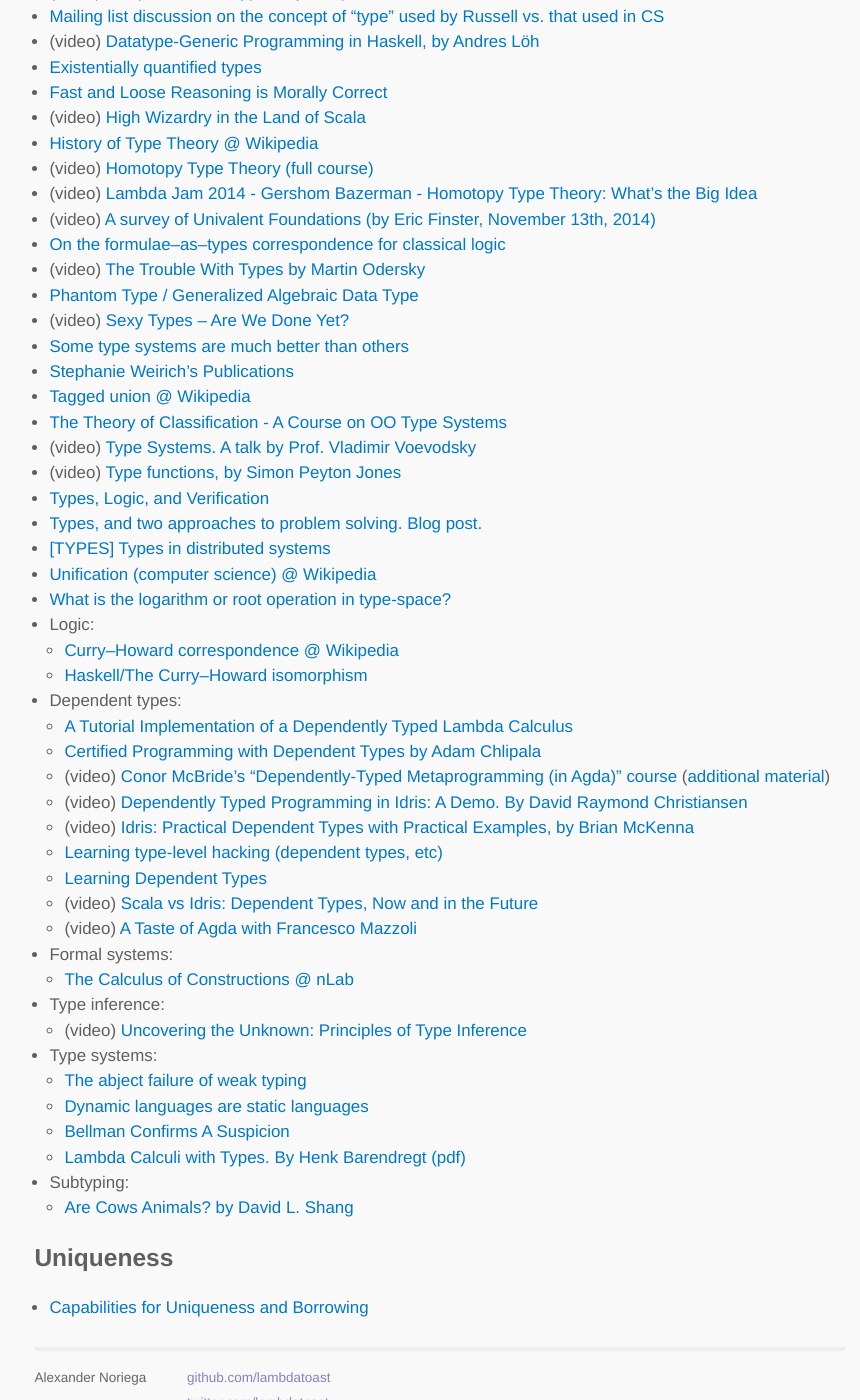
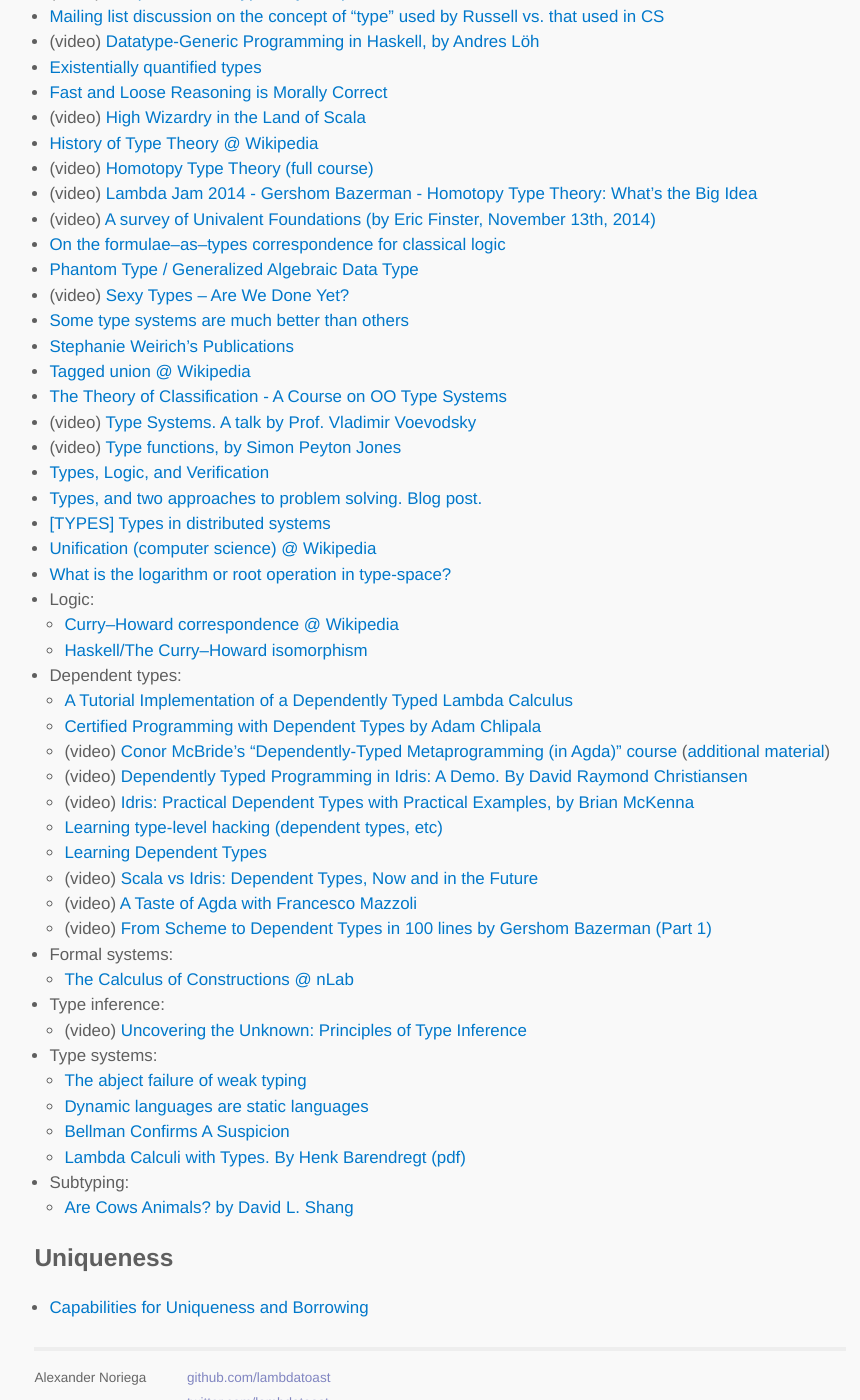
Before and after one commit to lambdatoast/lambdatoast.github.com, a Jekyll site: the page built from cs-resources/index.md, in a window 1280 px wide and 1400 px high, scrolled down 8031 px. Shown: the whole window, without its empty margins (200-1060 px from the left). Built offline with Jekyll 4.4.1, drawn with Linux system fonts in a browser that asks for light colours.

Commit message:
Add link to 'From Scheme to Dependent Types in 100 lines by Gershom Bazerman (Part 1)'

```diff
--- a/cs-resources/index.md
+++ b/cs-resources/index.md
@@ -291,7 +291,6 @@
   - (video) [Lambda Jam 2014 - Gershom Bazerman - Homotopy Type Theory: What's the Big Idea](https://www.youtube.com/watch?v=OupcXmLER7I)
   - (video) [A survey of Univalent Foundations (by Eric Finster, November 13th, 2014)](https://www.youtube.com/watch?v=z3IBvmrcObg)
   - [On the formulae–as–types correspondence for classical logic](http://www.textproof.com/paper/dphil.html)
-  - (video) [The Trouble With Types by Martin Odersky](http://www.infoq.com/presentations/data-types-issues)
   - [Phantom Type / Generalized Algebraic Data Type](http://en.wikipedia.org/wiki/Phantom_type)
   - (video) [Sexy Types – Are We Done Yet?](http://research.microsoft.com/apps/video/dl.aspx?id=150045)
   - [Some type systems are much better than others](http://failex.blogspot.com.ar/2012/04/some-type-systems-are-much-better-than.html)
@@ -318,6 +317,7 @@
     + [Learning Dependent Types](http://blog.codersbase.com/posts/2013-12-03-learning-dependent-types.html)
     + (video) [Scala vs Idris: Dependent Types, Now and in the Future](http://www.infoq.com/presentations/scala-idris)
     + (video) [A Taste of Agda with Francesco Mazzoli](http://vimeo.com/77168227)
+    + (video) [From Scheme to Dependent Types in 100 lines by Gershom Bazerman (Part 1)](https://vimeo.com/134561872)
   - Formal systems:
     + [The Calculus of Constructions @ nLab](http://nlab.mathforge.org/nlab/show/calculus+of+constructions)
   - Type inference:
```
